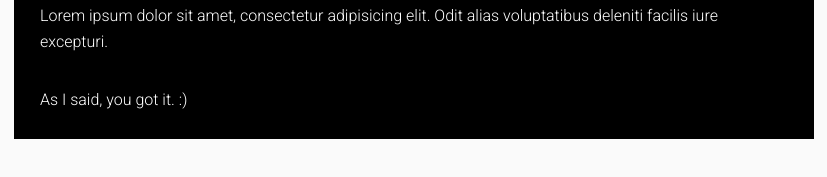
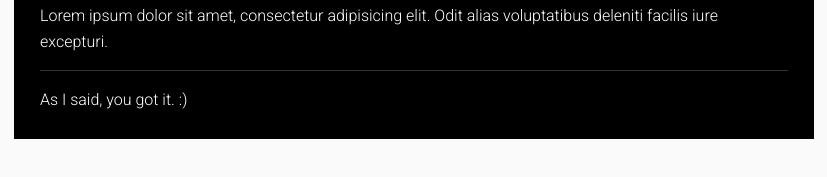
Before and after one commit to djalmaaraujo/minima, a website built with webpack: page docs/index.html in a window 1280 px wide. Shown: the part 4101-4278 px from the top of the page, 226-1053 px from the left. Built offline with nearby package versions, Linux system fonts and the light colour scheme.

Commit message:
Improve alerts for darker colors

```diff
--- a/src/alerts.scss
+++ b/src/alerts.scss
@@ -40,3 +40,9 @@
     }
   }
 }
+
+// We might need to re-think if the primary color is not darker anymore.
+.alert--inverted hr,
+.alert--primary hr {
+  border-top-color: rgba(255, 255, 255, .2);
+}
```
